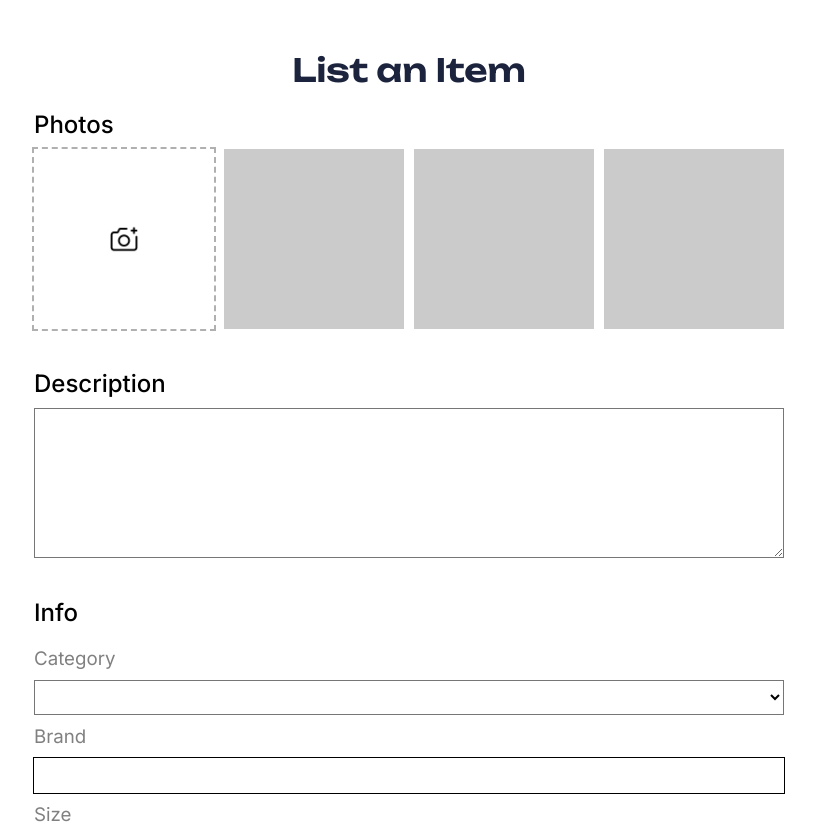
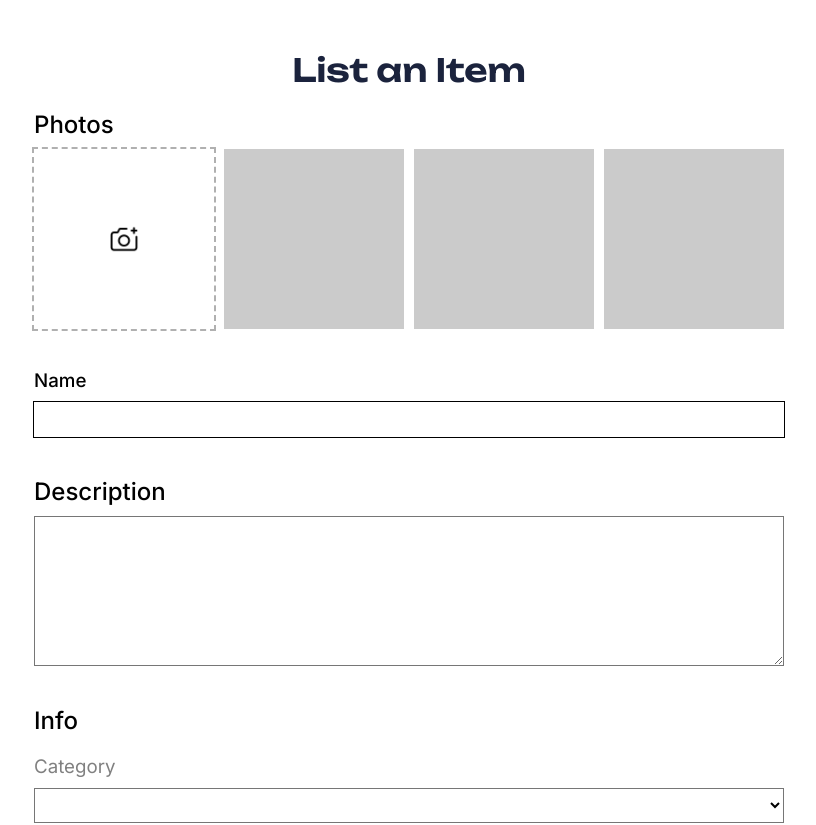
Before and after one commit to nicolechung01/project-savvy, a Next.js app: page /listing in a window 1280 px wide. Shown: the top 825 px of the page, without its empty margins (231-1047 px from the left). Built offline with nearby package versions, Linux system fonts and the light colour scheme.

Commit message:
form name section added

```diff
--- a/src/app/components/Listing/AddItem.js
+++ b/src/app/components/Listing/AddItem.js
@@ -45,7 +45,6 @@ const AddItem = (props) => {
 
         props.onAddItem(newItem);
 
-        router.push('../profile');
 
         // Clear the form fields
         setFormData({
@@ -78,6 +77,10 @@ const AddItem = (props) => {
                     </div>
                 </div>
                 <div className='subsection'>
+                    <h3 className='subheader'>Name</h3>
+                    <input id="name-input" type="text" onChange={handleChange}/>
+                </div>
+                <div className='subsection'>
                     <h2 className='subheader'>Description</h2>
                     <textarea id="description" name="description" onChange={handleChange}/>
                 </div>
@@ -94,7 +97,7 @@ const AddItem = (props) => {
                     </div>
                     <div>
                         <h3 className='subcategory'>Brand</h3>
-                            <input id="info-input" type="text" onChange={handleChange}/>
+                            <input id="brand-input" type="text" onChange={handleChange}/>
                     </div>
                     <div>
                         <h3 className='subcategory'>Size</h3>
@@ -121,7 +124,7 @@ const AddItem = (props) => {
                 </div>
                 <div className='subsection'>
                     <h2 className='subheader'>Item Price</h2>
-                    <input id="info-input" type="text" onChange={handleChange}/>
+                    <input id="price-input" type="text" onChange={handleChange}/>
                 </div>
                 <button className='list-button' type="submit">List Item</button>
             </div>
--- a/src/app/listing/Listing.css
+++ b/src/app/listing/Listing.css
@@ -102,7 +102,29 @@ input[type='file'] {
     font-size: 50px;
 }
 
-#info-input {
+#name-input {
+    width: 100%;
+    height: 35px;
+    background-color: transparent;
+    color: black;
+    padding: 10px;
+    font-size: 15px;
+    border: none;
+    outline: black solid 1px;
+}
+
+#brand-input {
+    width: 100%;
+    height: 35px;
+    background-color: transparent;
+    color: black;
+    padding: 10px;
+    font-size: 15px;
+    border: none;
+    outline: black solid 1px;
+}
+
+#price-input {
     width: 100%;
     height: 35px;
     background-color: transparent;
```
